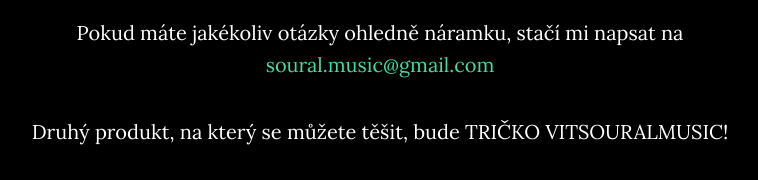
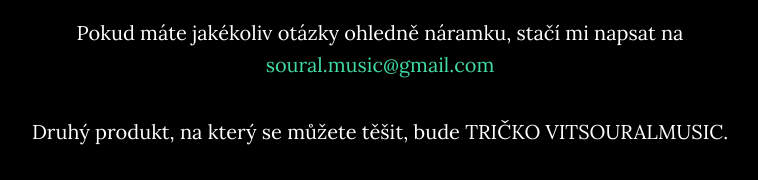
Before and after one commit to vitsoural/VitSouralMusic, a website: page index.html in a window 1280 px wide. Shown: the part 2436-2616 px from the top of the page, 260-1018 px from the left. Drawn offline with nearby package versions, Linux system fonts and the light colour scheme; a script that the page names is missing.

Commit message:
edits description

```diff
--- a/index.html
+++ b/index.html
@@ -315,7 +315,7 @@
             <div class="col-lg-8 col-lg-offset-2">
                 <h2>Kontakt</h2>
                 <p>Pokud máte jakékoliv otázky ohledně náramku, stačí mi napsat na <a href="mailto:soural.music@gmail.com">soural.music@gmail.com</a></p>
-                <p>Druhý produkt, na který se můžete těšit, bude TRIČKO VITSOURALMUSIC!</p>
+                <p>Druhý produkt, na který se můžete těšit, bude TRIČKO VITSOURALMUSIC.</p>
 
 
                 <ul class="list-inline banner-social-buttons">
```
